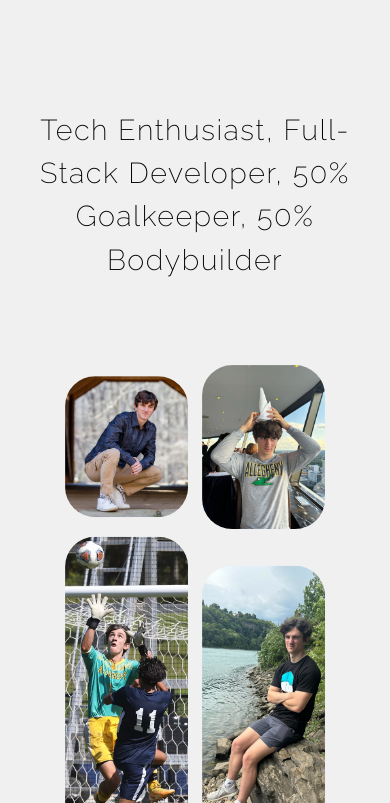
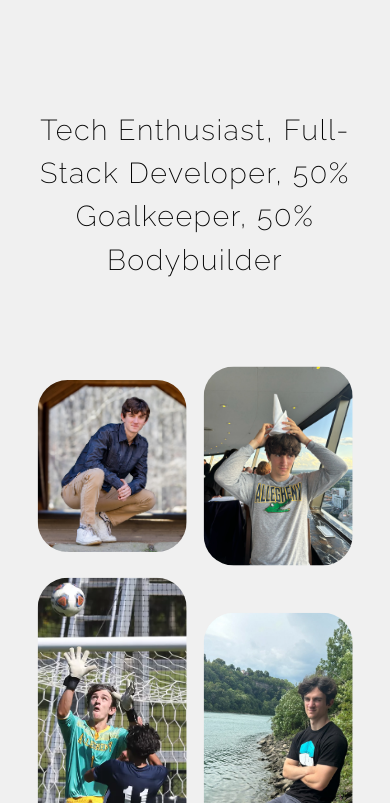
Before and after one commit to CalebKendra/caleb-website, a plain HTML site: page index.html in a window 390 px wide. Shown: the part 41-844 px from the top of the page. Drawn offline with Linux system fonts and the light colour scheme.

Commit message:
made home page more responsive

```diff
--- a/static/style/style.css
+++ b/static/style/style.css
@@ -260,13 +260,14 @@ code {
     .home-container {
         display: grid;
         grid-template-columns: repeat(2, 1fr);
-        grid-template-rows: repeat(3, 45vw);
+        grid-template-rows: repeat(3, 55vw);
         grid-template-areas:
         "bridge hat"
         "catch wind"
         "catch wind";
         top: 400px;
-        width: 70%;
+        width: 85%;
+        height: fit-content;
     }
 
     .home-img {
```
